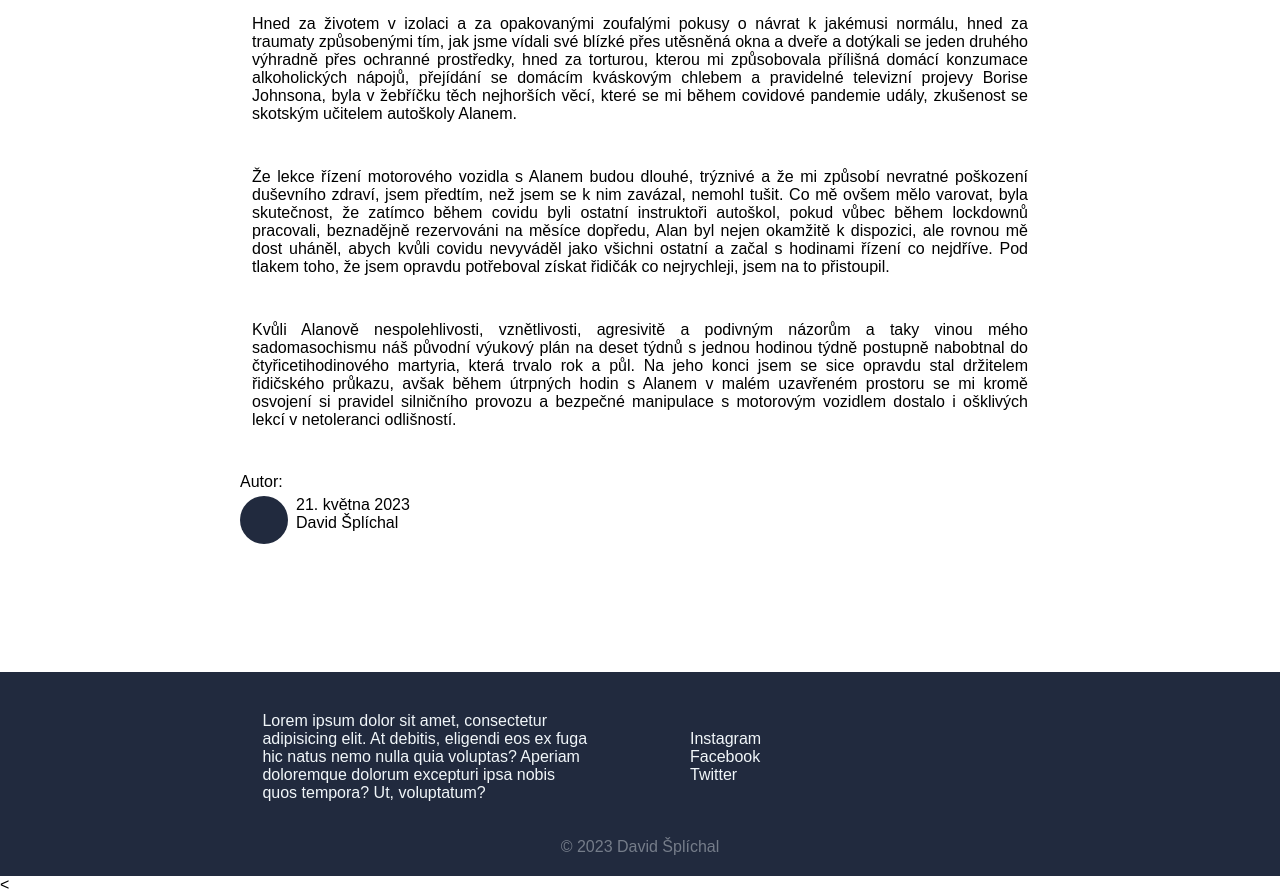
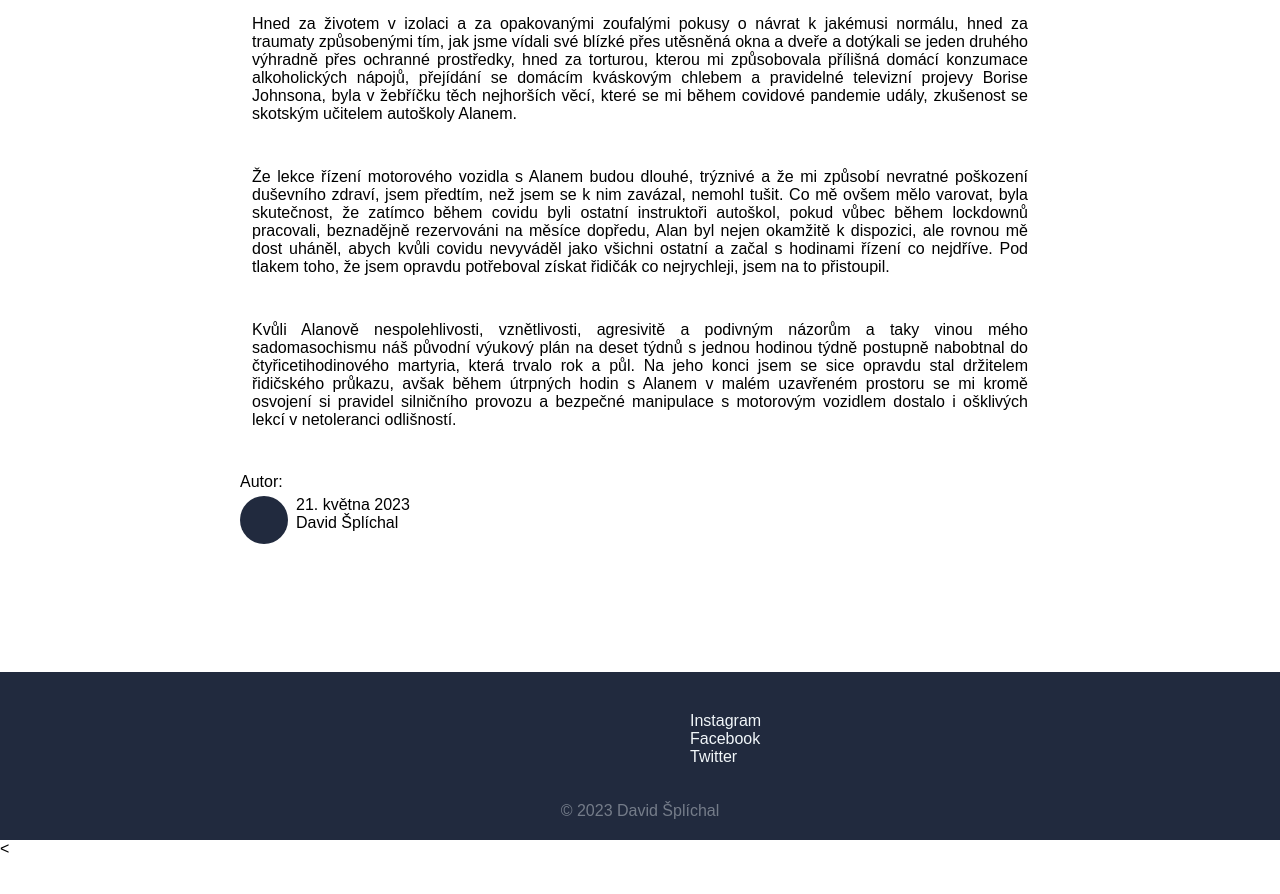
Before and after one commit to Davidos12345/david, a plain HTML site: page clanky/clanek copy 4.html in a window 1280 px wide. Shown: the part 787-1681 px from the top of the page. After the commit the page ends 1645 px from the top, so only its background shows below. Drawn offline with Linux system fonts and the light colour scheme.

Commit message:
Update clanek copy 4.html

```diff
--- a/clanky/clanek copy 4.html
+++ b/clanky/clanek copy 4.html
@@ -80,8 +80,7 @@
     <div class="konec">
         <div class="konec content">
             <div class="cont">
-                Lorem ipsum dolor sit amet, consectetur adipisicing elit. At debitis, eligendi eos ex fuga hic natus
-                nemo nulla quia voluptas? Aperiam doloremque dolorum excepturi ipsa nobis quos tempora? Ut, voluptatum?
+
             </div>
             <div class="cont">
                 <ul>
```
